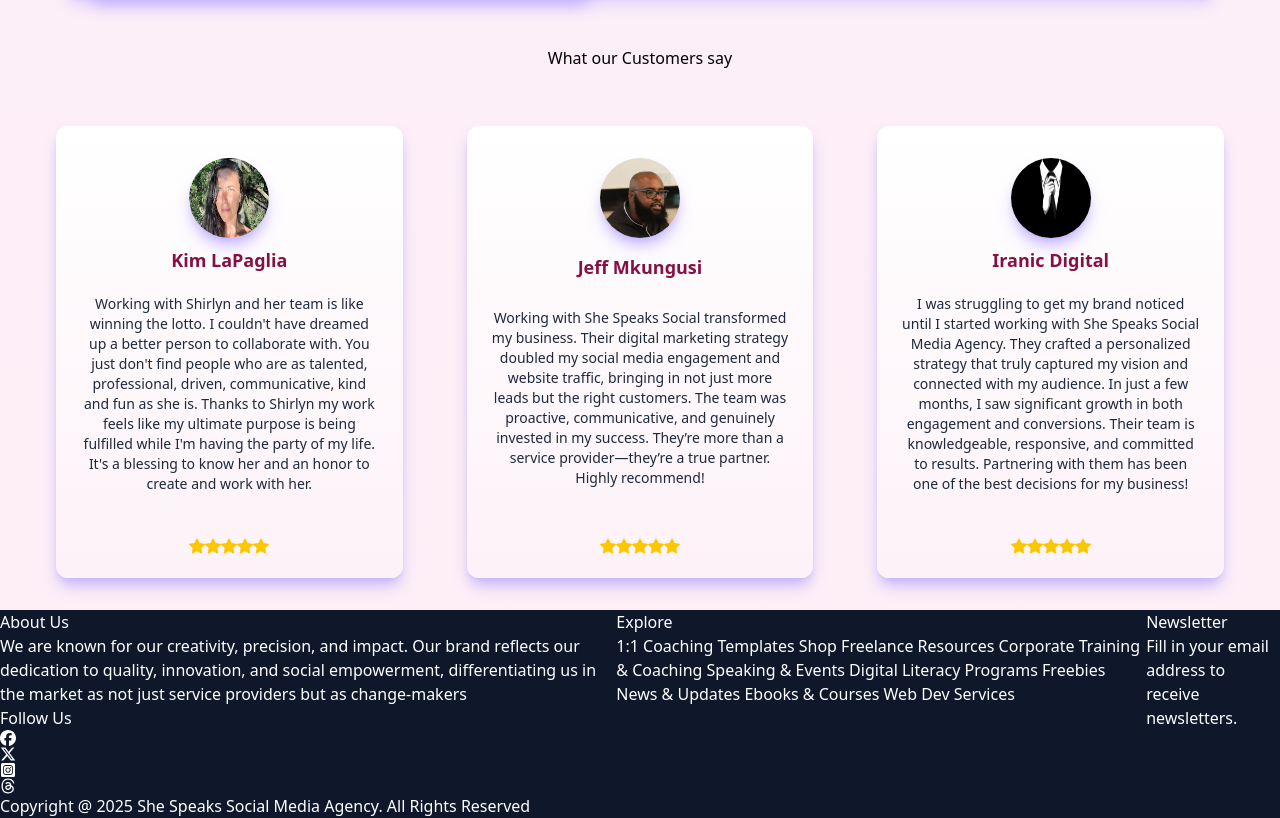
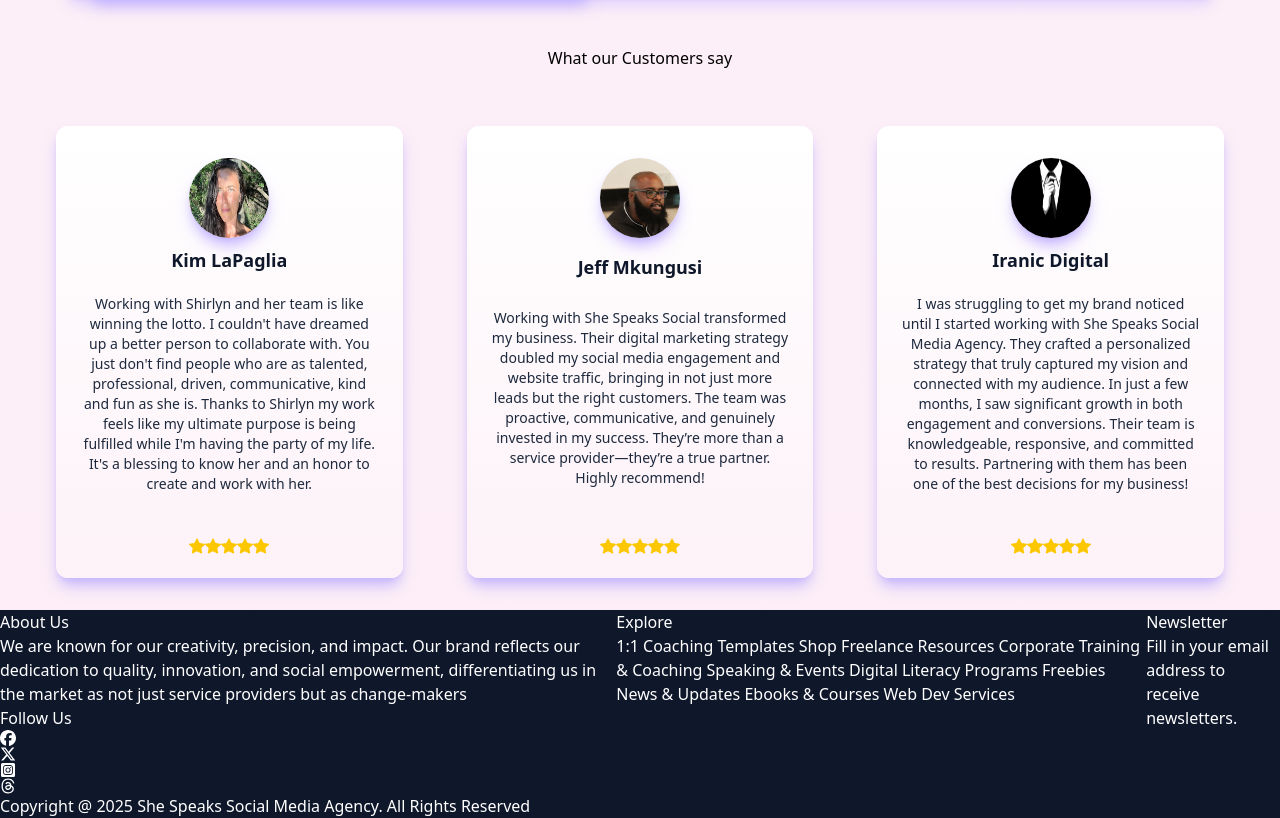
Before and after one commit to MatthewsRicky/shespeaksocial, a Next.js app: page / in a window 1280 px wide. Shown: the part 3028-3846 px from the top of the page. Built offline with nearby package versions, Linux system fonts and the light colour scheme.

Commit message:
text-shadow

```diff
--- a/components/ReviewCard.tsx
+++ b/components/ReviewCard.tsx
@@ -27,7 +27,7 @@ const reviews = [
 	return (
 		<div className="grid grid-cols-3 gap-16 rounded-xl mx-12 my-6 p-2">
 			{reviews.map(item => (
-				<div key={item.name} className="flex flex-col gap-2 items-center justify-between text-center text-pink-900 bg-gradient-to-b from-white  to-pink-50 rounded-xl shadow-lg shadow-violet-300">
+				<div key={item.name} className="flex flex-col gap-2 items-center justify-between text-center text-slate-900 bg-gradient-to-b from-white  to-pink-50 rounded-xl shadow-lg shadow-violet-300">
 					<Image src={item.imgurl} alt="Reviewer image" width={500} height={500} className="rounded-full h-20 w-20 mt-8 flex shadow-lg shadow-violet-300 hover:scale-105 transiton-all duration-200" />
 					<h1 className="font-semibold text-lg">{item.name}</h1>
 					<p className="font-medium px-6 py-3 text-center text-sm text-slate-800">{item.description}</p>
```
